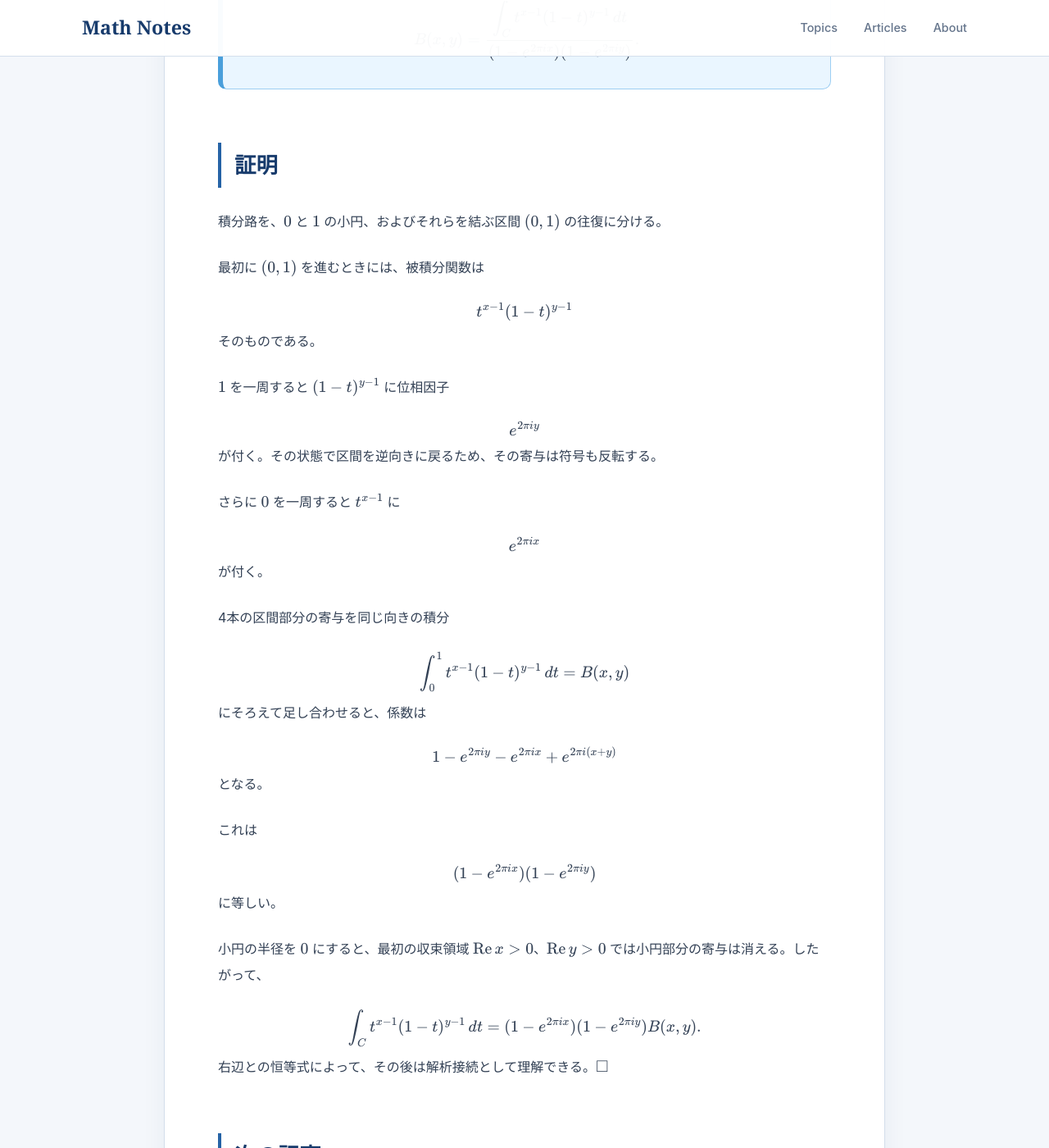
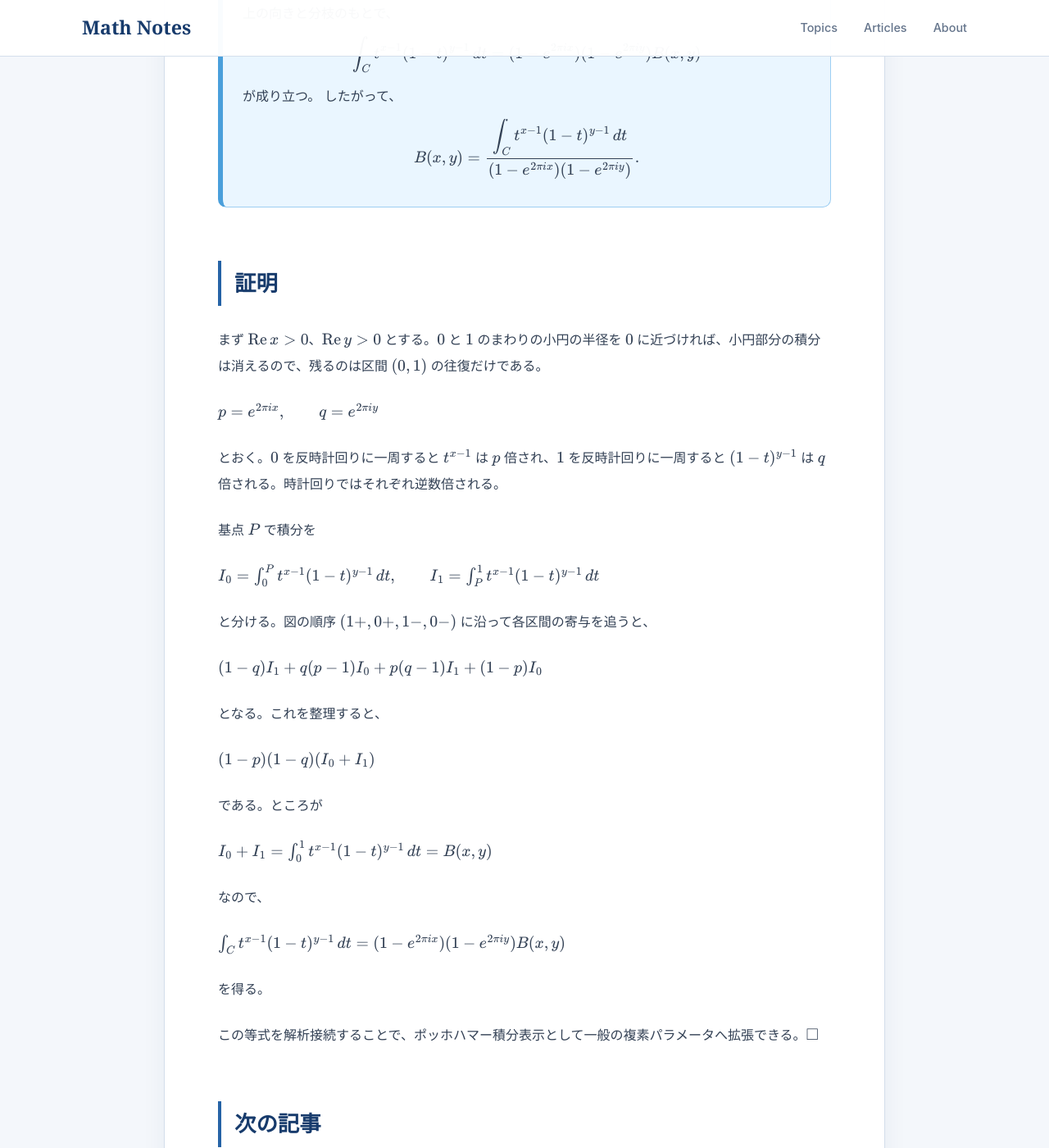
Before and after one commit to koukano/koukano.github.io, a Jekyll site: the page built from articles/beta-pochhammer-contour.md, in a window 1280 px wide and 1400 px high, scrolled down 1345 px. Shown: the whole window at 82% size. Built offline with Jekyll 4.4.1, drawn with Linux system fonts in a browser that asks for light colours; some of the changed text lies outside the part shown.

Commit message:
図: ポッホハマー積分路と説明を標準形に修正

```diff
--- a/articles/beta-pochhammer-contour.md
+++ b/articles/beta-pochhammer-contour.md
@@ -7,17 +7,23 @@ category_label: "ガンマ関数"
 
 ベータ積分は最初、$\operatorname{Re}x>0$、$\operatorname{Re}y>0$ で定義される。分岐点 $0$ と $1$ のまわりを回るポッホハマー型積分路を使うと、複素積分による解析接続が得られる。
 
-積分路 $C$ の向きと分枝は、区間 $(0,1)$ 上で
+基点 $P\in(0,1)$ をとり、そこで
 
 $
 t^{x-1}(1-t)^{y-1}>0
 $
 
-となる主値から出発し、$0$ と $1$ の周回による位相因子がそれぞれ $e^{2\pi i x}$、$e^{2\pi i y}$ となるように固定する。
+となる主値から解析接続を始める。積分路 $C$ は、$P$ から出発して
+
+$
+1+\;\longrightarrow\;0+\;\longrightarrow\;1-\;\longrightarrow\;0-
+$
+
+の順に周回して $P$ に戻るポッホハマー二重ループとする。ここで $+$ は反時計回り、$-$ は時計回りを表す。
 
 <figure class="article-figure">
-  <img src="/images/figures/pochhammer-contour.svg" alt="分岐点0と1のまわりを回るポッホハマー積分路の模式図">
-  <figcaption>図1：ノートに描かれているポッホハマー積分路を整理した模式図。分岐点 $0$ と $1$ を周回し、区間 $(0,1)$ を異なる分枝で往復する。</figcaption>
+  <img src="/images/figures/pochhammer-contour.svg" alt="基点Pから1と0を正負の向きに順に回るポッホハマー二重ループ積分路">
+  <figcaption>図1：標準的なポッホハマー二重ループ積分路。基点 $P\in(0,1)$ から出発し、$1$ を反時計回り、$0$ を反時計回り、$1$ を時計回り、$0$ を時計回りに周回して $P$ に戻る。</figcaption>
 </figure>
 
 <div class="math-box theorem-box">
@@ -56,73 +62,63 @@ $$
 
 ## 証明
 
-積分路を、$0$ と $1$ の小円、およびそれらを結ぶ区間 $(0,1)$ の往復に分ける。
+まず $\operatorname{Re}x>0$、$\operatorname{Re}y>0$ とする。$0$ と $1$ のまわりの小円の半径を $0$ に近づければ、小円部分の積分は消えるので、残るのは区間 $(0,1)$ の往復だけである。
 
-最初に $(0,1)$ を進むときには、被積分関数は
+$
+p=e^{2\pi i x},
+\qquad
+q=e^{2\pi i y}
+$
 
-$$
-t^{x-1}(1-t)^{y-1}
-$$
+とおく。$0$ を反時計回りに一周すると $t^{x-1}$ は $p$ 倍され、$1$ を反時計回りに一周すると $(1-t)^{y-1}$ は $q$ 倍される。時計回りではそれぞれ逆数倍される。
 
-そのものである。
+基点 $P$ で積分を
 
-$1$ を一周すると $(1-t)^{y-1}$ に位相因子
+$
+I_0=\int_0^P t^{x-1}(1-t)^{y-1}\,dt,
+\qquad
+I_1=\int_P^1 t^{x-1}(1-t)^{y-1}\,dt
+$
 
-$$
-e^{2\pi i y}
-$$
+と分ける。図の順序 $(1+,0+,1-,0-)$ に沿って各区間の寄与を追うと、
 
-が付く。その状態で区間を逆向きに戻るため、その寄与は符号も反転する。
+$
+(1-q)I_1
++
+q(p-1)I_0
++
+p(q-1)I_1
++
+(1-p)I_0
+$
 
-さらに $0$ を一周すると $t^{x-1}$ に
+となる。これを整理すると、
 
-$$
-e^{2\pi i x}
-$$
+$
+(1-p)(1-q)(I_0+I_1)
+$
 
-が付く。
+である。ところが
 
-4本の区間部分の寄与を同じ向きの積分
-
-$$
-\int_0^1
-t^{x-1}(1-t)^{y-1}\,dt
+$
+I_0+I_1
+=
+\int_0^1 t^{x-1}(1-t)^{y-1}\,dt
 =
 B(x,y)
-$$
+$
 
-にそろえて足し合わせると、係数は
+なので、
 
-$$
-1-e^{2\pi i y}
--e^{2\pi i x}
-+e^{2\pi i(x+y)}
-$$
+$
+\int_C t^{x-1}(1-t)^{y-1}\,dt
+=
+(1-e^{2\pi i x})(1-e^{2\pi i y})B(x,y)
+$
 
-となる。
+を得る。
 
-これは
-
-$$
-(1-e^{2\pi i x})
-(1-e^{2\pi i y})
-$$
-
-に等しい。
-
-小円の半径を $0$ にすると、最初の収束領域
-$\operatorname{Re}x>0$、$\operatorname{Re}y>0$ では小円部分の寄与は消える。したがって、
-
-$$
-\int_C
-t^{x-1}(1-t)^{y-1}\,dt
-=
-(1-e^{2\pi i x})
-(1-e^{2\pi i y})
-B(x,y).
-$$
-
-右辺との恒等式によって、その後は解析接続として理解できる。$\square$
+この等式を解析接続することで、ポッホハマー積分表示として一般の複素パラメータへ拡張できる。$\square$
 
 ## 次の記事
 
```
